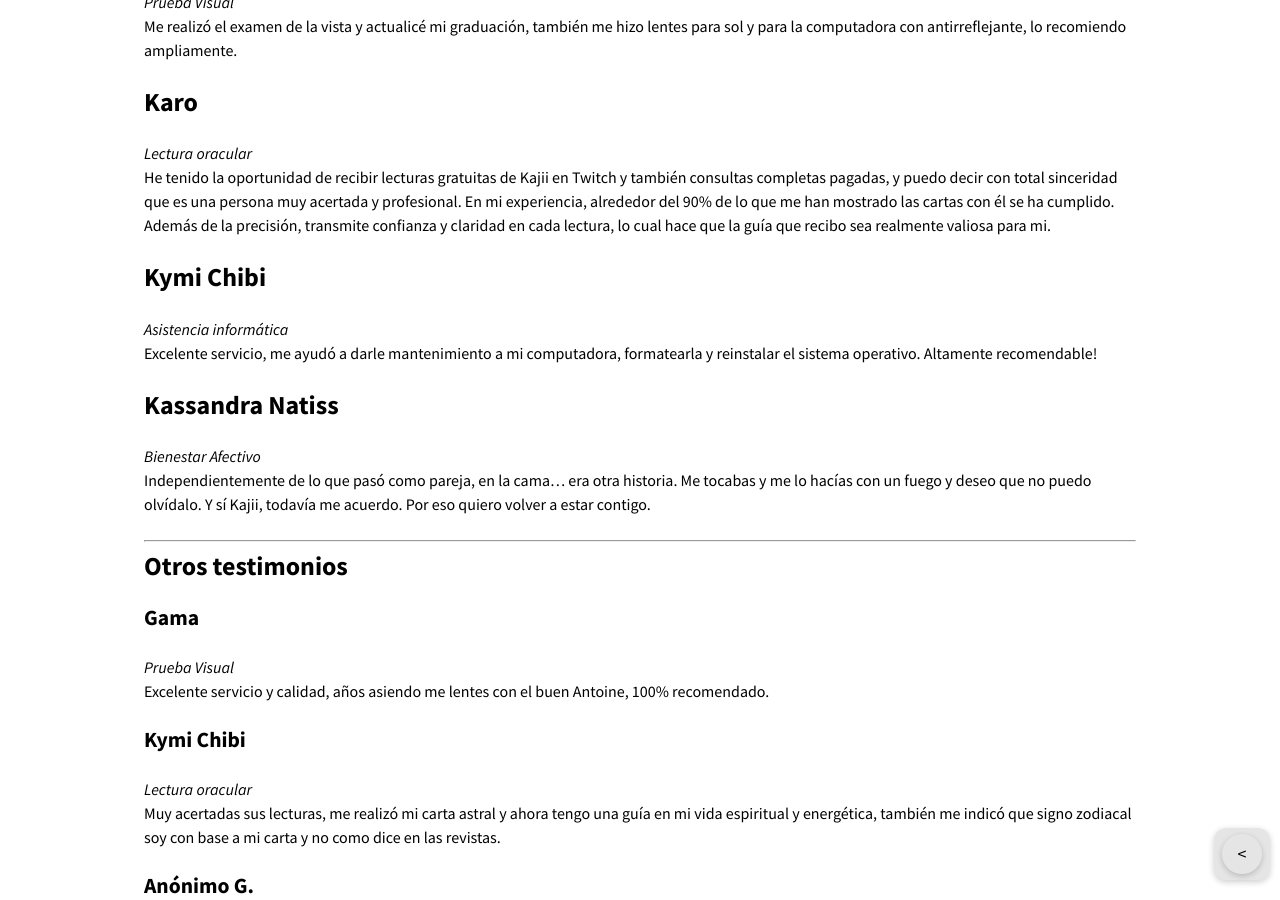
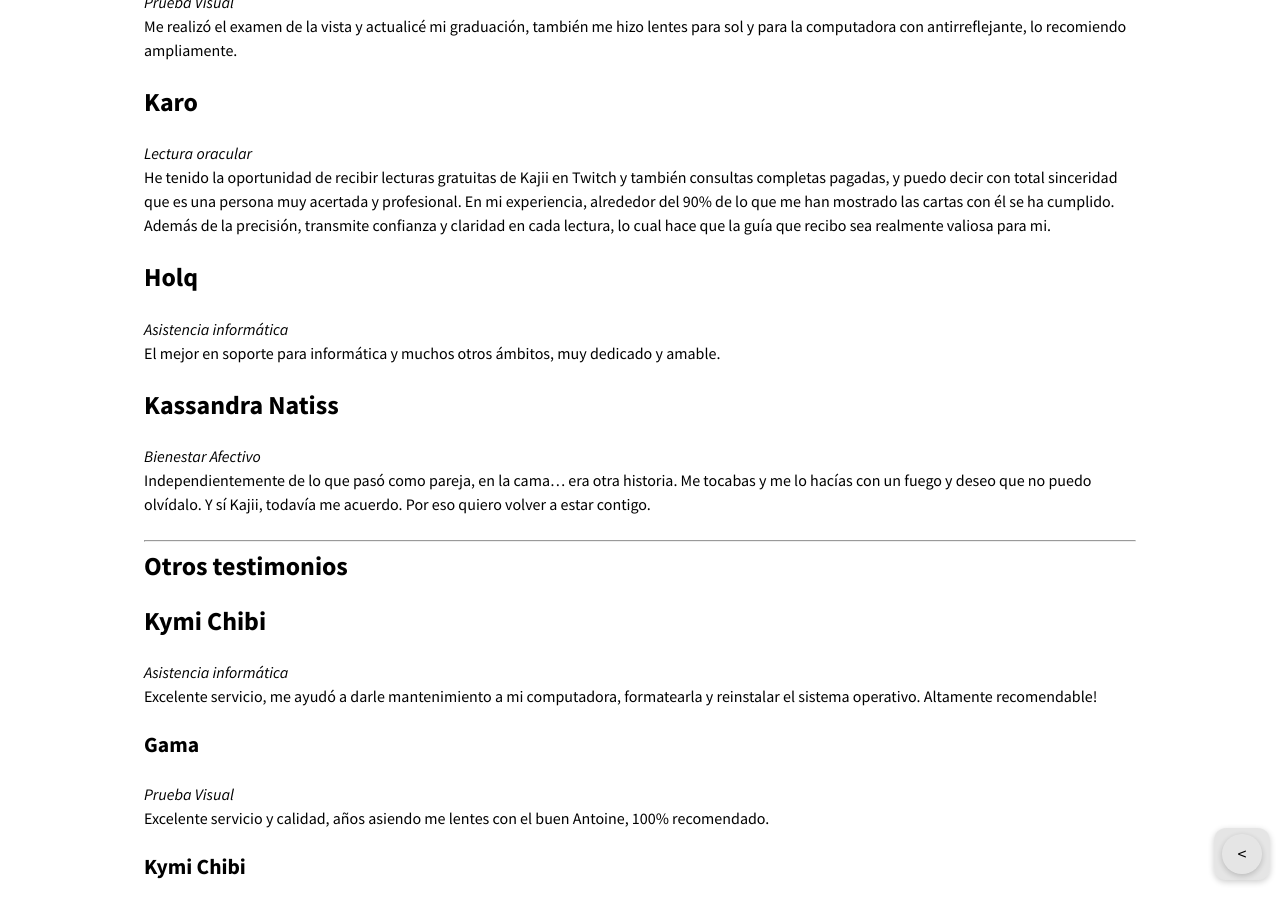
Before and after one commit to KajiiNarumi/iasuarezv, a Jekyll site: the page built from testimonios.md, in a window 1280 px wide and 900 px high, scrolled down 1179 px. Built offline with Jekyll 4.4.1, drawn with Linux system fonts in a browser that asks for light colours; nearby versions of some CDN libraries.

Commit message:
Update testimonios.md

```diff
--- a/testimonios.md
+++ b/testimonios.md
@@ -52,9 +52,9 @@ Me realizó el examen de la vista y actualicé mi graduación, también me hizo
 *Lectura oracular*
 He tenido la oportunidad de recibir lecturas gratuitas de Kajii en Twitch y también consultas completas pagadas, y puedo decir con total sinceridad que es una persona muy acertada y profesional. En mi experiencia, alrededor del 90% de lo que me han mostrado las cartas con él se ha cumplido. Además de la precisión, transmite confianza y claridad en cada lectura, lo cual hace que la guía que recibo sea realmente valiosa para mi.
 
-### **Kymi Chibi**
+### **Holq**
 *Asistencia informática*
-Excelente servicio, me ayudó a darle mantenimiento a mi computadora, formatearla y reinstalar el sistema operativo. Altamente recomendable!
+El mejor en soporte para informática y muchos otros ámbitos, muy dedicado y amable.
 
 ### **Kassandra Natiss**
 *Bienestar Afectivo*
@@ -62,6 +62,11 @@ Independientemente de lo que pasó como pareja, en la cama… era otra historia.
 
 ---
 ### Otros testimonios
+
+
+### **Kymi Chibi**
+*Asistencia informática*
+Excelente servicio, me ayudó a darle mantenimiento a mi computadora, formatearla y reinstalar el sistema operativo. Altamente recomendable!
 
 #### **Gama**
 *Prueba Visual*
```
